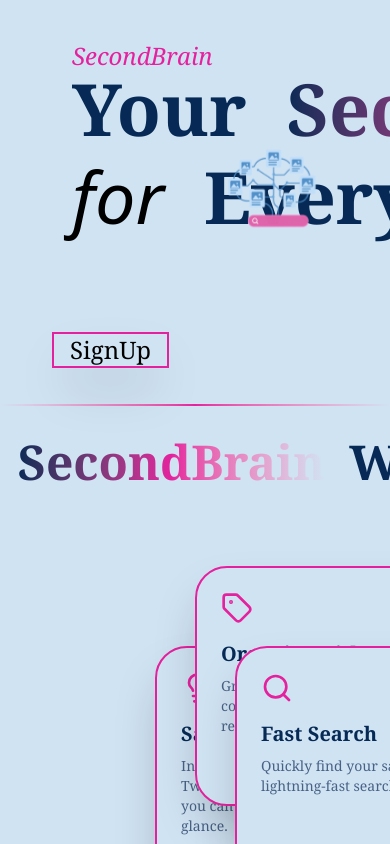
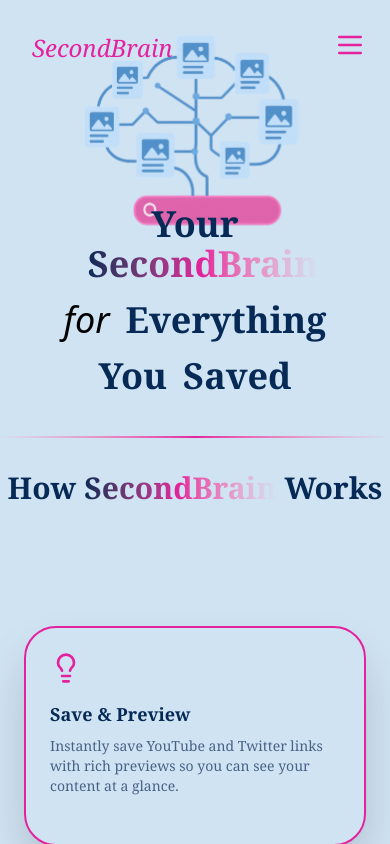
Before and after one commit to vikalpis/SecondBrain, a React (Vite) app: page / in a window 390 px wide. Shown: the top 844 px of the page. Built offline with nearby package versions, Linux system fonts and the light colour scheme.

Commit message:
Responsive

```diff
--- a/src/component/ui/SidebarItem.tsx
+++ b/src/component/ui/SidebarItem.tsx
@@ -7,11 +7,11 @@
         onClick ?: ()=> void
     }
 ){
-    return <div onClick={onClick} className="flex  shadow m-6 rounded hover:bg-gray-200 cursor-pointer transition-all duration-300">
-        <div className="p-2">
+    return <div onClick={onClick} className="flex bg-[#D0E3F3]  shadow m-6 rounded  cursor-pointer hover:scale-105 transition-all duration-300">
+        <div className="p-2 text-[#E4229D]">
             {icon}
         </div>
-        <div className="p-2">
+        <div className="p-2 text-[#062A55] font-serif">
            {text}
         </div>
 
--- a/src/icons/Index.ts
+++ b/src/icons/Index.ts
@@ -1,11 +1,13 @@
 export interface IconProps {
-    size : "sm" | "md" | "lg" |"xl";
+    size : "sm" | "md" | "lg" |"xl" | "2xl";
     onClick ?: ()=> void
+
 }
 
 export const iconSizeVariants = {
     "sm" : "size-2",
     "md" : "size-4",
     "lg" : "size-5",
-    "xl" : "size-8"
+    "xl" : "size-8",
+    "2xl" : "size-10"
 }
--- a/src/pages/Dashboard.tsx
+++ b/src/pages/Dashboard.tsx
@@ -21,10 +21,10 @@
     navigate("/Login")
   }
   return (
-    <div className="flex flex-col md:flex-row">
+    <div className="flex flex-col bg-gradient-to-b from-[#D0E3F3] from-0%  to-[#DA82C8] to-100% md:flex-row">
       <Sidebar onSelectType={(type) => setType(type)} />
 
-      <div className="p-4  h-screen bg-gray-200 border-2 w-full overflow-hidden">
+      <div className="p-4  h-screen bg-gradient-to-b from-[#D0E3F3] from-0%  to-[#DA82C8] to-100%  w-full overflow-hidden">
         <CreateContentModel
           open={openModel}
           closeModel={() => setOpenModel(e => !e)}
@@ -41,7 +41,7 @@
           />
           {/* <LogOut/> */}
           <Button
-            variants="secondary"
+            variants="primary"
             text="LogOut"
             size="md"
             // startIcon={<LogOutIcon size="sm" />}
--- a/src/pages/Hero.tsx
+++ b/src/pages/Hero.tsx
@@ -1,5 +1,6 @@
+import { useState } from "react"
 import { Group1 } from '../../src/component/ui/Group1'
-import { Lightbulb, Tag, Search, Share, Globe, Bookmark } from "lucide-react"
+import { Lightbulb, Tag, Search, Share, Globe, Bookmark, Menu, X } from "lucide-react"
 import { Footer } from '../component/ui/Footer'
 
 const features = [
@@ -35,7 +36,6 @@
   }
 ]
 
-// function: split into rows of 3
 const chunkArray = (arr:any, size:number) => {
   return arr.reduce((acc:any, _:any, i:any) => {
     if (i % size === 0) acc.push(arr.slice(i, i + size))
@@ -44,90 +44,114 @@
 }
 
 export default function HeroSection() {
+  const [isOpen, setIsOpen] = useState(false)
   const featureRows = chunkArray(features, 3)
 
   return (
     <div className="bg-[#d0e3F3] overflow-hidden">
       {/* Navbar */}
-      <div className="flex justify-start h-15 w-full ml-8 mr-8 p-8">
+      <div className="flex justify-between items-center w-full px-6 md:px-16 py-6">
+        {/* Logo */}
         <div className="text-[#e4229d] italic text-2xl font-serif p-2">
           SecondBrain
         </div>
 
-        <div className="flex px-40 gap-8 mr-44">
-          <div className="text-[#486285] font-serif p-3">ABOUT</div>
-          <div className="text-[#486285] font-serif p-3">PRODUCTS</div>
-          <div className="text-[#486285] font-serif p-3">CONTACT</div>
+        {/* Desktop Links */}
+        <div className="hidden md:flex gap-8">
+          <div className="text-[#486285] font-serif p-2">ABOUT</div>
+          <div className="text-[#486285] font-serif p-2">PRODUCTS</div>
+          <div className="text-[#486285] font-serif p-2">CONTACT</div>
+        </div>
+
+        {/* Desktop SignUp */}
+        <div className="hidden md:flex shadow-[#e4229d]">
+          <span className="px-4 py-1 shadow-2xl text-lg md:text-2xl font-serif border-2 border-[#e4229d]">
+            SignUp
+          </span>
+        </div>
+
+        {/* Mobile Hamburger */}
+        <div className="md:hidden">
+          <button onClick={() => setIsOpen(!isOpen)}>
+            {isOpen ? <X className="w-8 h-8 text-[#e4229d]" /> : <Menu className="w-8 h-8 text-[#e4229d]" />}
+          </button>
         </div>
       </div>
 
-      {/* Main Section (aside + image) */}
-      <div className="flex justify-between items-center px-16">
-        {/* side1 text */}
-        <div className=" w-1/2">
-          <aside className="flex font-extrabold font-serif text-7xl p-2">
+      {/* Mobile Dropdown */}
+      {isOpen && (
+        <div className="md:hidden flex flex-col items-center gap-4 pb-6 bg-[#d0e3F3]">
+          <div className="text-[#486285] font-serif">ABOUT</div>
+          <div className="text-[#486285] font-serif">PRODUCTS</div>
+          <div className="text-[#486285] font-serif">CONTACT</div>
+          <span className="px-4 py-1 shadow-2xl text-lg font-serif border-2 border-[#e4229d]">
+            SignUp
+          </span>
+        </div>
+      )}
+
+      {/* Main Section */}
+      <div className="flex flex-col-reverse lg:flex-row justify-between items-center px-6 md:px-16 gap-10">
+        {/* Left text */}
+        <div className="w-full lg:w-1/2 text-center lg:text-left">
+          <aside className="flex flex-wrap font-extrabold font-serif text-4xl md:text-6xl lg:text-7xl justify-center lg:justify-start p-2">
             <p className="text-[#062a55]">Your</p>
-            <p className="bg-gradient-to-r from-[#062a55] via-[#e4229d] to-[#d0e3f3] bg-clip-text text-transparent ml-10">
+            <p className="bg-gradient-to-r from-[#062a55] via-[#e4229d] to-[#d0e3f3] bg-clip-text text-transparent ml-4 lg:ml-10">
               SecondBrain
             </p>
           </aside>
 
-          <aside className="flex p-2">
-            <p className="italic font-light text-7xl">for</p>
-            <p className="font-extrabold font-serif text-7xl ml-10 text-[#062a55]">
+          <aside className="flex flex-wrap justify-center lg:justify-start p-2">
+            <p className="italic font-light text-4xl md:text-6xl lg:text-7xl">for</p>
+            <p className="font-extrabold font-serif text-4xl md:text-6xl lg:text-7xl ml-4 lg:ml-10 text-[#062a55]">
               Everything
             </p>
           </aside>
 
-          <aside className="flex ml-80 font-extrabold p-2">
-            <p className="text-7xl font-serif text-[#062a55]">You</p>
-            <p className="text-7xl font-serif text-[#062a55] ml-8">Saved</p>
+          <aside className="flex flex-wrap justify-center lg:justify-start lg:ml-80 font-extrabold p-2">
+            <p className="text-4xl md:text-6xl lg:text-7xl font-serif text-[#062a55]">You</p>
+            <p className="text-4xl md:text-6xl lg:text-7xl font-serif text-[#062a55] ml-4 lg:ml-8">Saved</p>
           </aside>
         </div>
 
-        {/* right side image */}
-        <div className="w-2/5 flex justify-center">
-          <Group1 className="w-full h-auto" />
+        {/* Right image */}
+        <div className="w-full lg:w-2/5 -mt-35 -mb-46 flex justify-center">
+          <Group1 className="w-3/4 md:w-full h-auto" />
         </div>
       </div>
 
-      <div className="flex shadow-[#e4229d] px-12">
-        <span className="px-4 shadow-2xl text-2xl font-serif border-2 m-1 border-[#e4229d]">
-          SignUp
-        </span>
-      </div>
-
-      {/* second phase */}
+      {/* Divider */}
       <div className="h-[2px] w-full bg-gradient-to-r from-[#d0e3f3] via-[#e4229d] to-[#d0e3f3] my-8"></div>
 
-      <div className="flex justify-center gap-6">
-        <span className="text-5xl font-bold font-serif text-[#062a55]">
+      {/* Section title */}
+      <div className="flex flex-wrap justify-center gap-2 md:gap-6 text-center">
+        <span className="text-3xl md:text-4xl lg:text-5xl font-bold font-serif text-[#062a55]">
           How
         </span>
-        <span className="text-5xl font-bold font-serif bg-gradient-to-r from-[#062a55] via-[#e4229d] to-[#d0e3f3] bg-clip-text text-transparent">
+        <span className="text-3xl md:text-4xl lg:text-5xl font-bold font-serif bg-gradient-to-r from-[#062a55] via-[#e4229d] to-[#d0e3f3] bg-clip-text text-transparent">
           SecondBrain
         </span>
-        <span className="text-5xl font-bold font-serif text-[#062a55]">
+        <span className="text-3xl md:text-4xl lg:text-5xl font-bold font-serif text-[#062a55]">
           Works
         </span>
       </div>
 
-      {/* cards in rows */}
-      <div className="flex flex-col gap-16 mt-20 px-40">
+      {/* Feature cards */}
+      <div className="flex flex-col gap-16 mt-20 px-6 md:px-20 lg:px-40">
         {featureRows.map((row:any, rowIndex:any) => (
-          <div key={rowIndex} className="grid grid-cols-3 gap-10 justify-center">
+          <div key={rowIndex} className="grid grid-cols-1 sm:grid-cols-2 lg:grid-cols-3 gap-10 justify-center">
             {row.map((f:any, i:any) => (
               <div
                 key={i}
-                className={`h-60 w-72 rounded-4xl bg-[#d0e3f3] border-2 border-[#e4229d] shadow-2xl p-6 flex flex-col items-start justify-start ${
-                  i % 2 === 0 ? "mt-20" : ""
+                className={`h-auto min-h-[220px] w-full sm:w-72 rounded-4xl bg-[#d0e3f3] border-2 border-[#e4229d] shadow-2xl p-6 flex flex-col items-start justify-start ${
+                  i % 2 === 0 ? "mt-10 lg:mt-20" : ""
                 }`}
               >
                 {f.icon}
-                <h3 className="mt-4 text-xl font-bold text-[#062a55] font-serif">
+                <h3 className="mt-4 text-lg md:text-xl font-bold text-[#062a55] font-serif">
                   {f.title}
                 </h3>
-                <p className="mt-2 text-sm text-[#486285] font-serif">
+                <p className="mt-2 text-sm md:text-base text-[#486285] font-serif">
                   {f.desc}
                 </p>
               </div>
@@ -135,10 +159,10 @@
           </div>
         ))}
       </div>
-      <div className='mt-4'>
-      <Footer/>
+
+      <div className='mt-8'>
+        <Footer/>
       </div>
-
     </div>
   )
 }
--- a/src/pages/Login.tsx
+++ b/src/pages/Login.tsx
@@ -25,12 +25,10 @@
     try {
       setDisabled(true);
 
-
       const response = await axios.post(`${BACKEND_URL}/api/v1/user/login`, {
         username,
         password,
       });
-
 
       const jwt = response.data.token;
       localStorage.setItem("token", jwt);
@@ -44,29 +42,52 @@
     }
   }
 
-  return <div>
-  <div className="h-screen w-full bg-gradient-to-b from-[#D0E3F3] from-0%  to-[#DA82C8] to-100%  justify-center items-center  ">
-
-  <div className="text-4xl  flex justify-center font-bold font-serif py-16 tracking-tighter bg-gradient-to-r from-[#062A55] from-40% via-[#e4229d] to-[#d0e3f3]  bg-clip-text text-transparent">
+  return (
+    <div className="min-h-screen w-full bg-gradient-to-b from-[#D0E3F3] to-[#DA82C8] flex flex-col justify-center items-center px-4 sm:px-6 md:px-8">
+      {/* Heading */}
+      <div className="text-4xl sm:text-5xl md:text-5xl flex justify-center font-bold font-serif py-8 sm:py-10 md:py-10 tracking-tighter bg-gradient-to-r from-[#062A55] to-[#e4229d]  bg-clip-text text-transparent text-center">
         Welcome Back!
       </div>
-  <div className="flex justify-center ">
-  <div className="rounded-[60px] bg-white/30 backdrop-blur-lg p-8 ">
-  <div className=" flex justify-center text-[#062A55] font-semibold text-2xl font-serif min-w-md">
+
+      {/* Card */}
+      <div className="flex justify-center w-full max-w-md">
+        <div className="rounded-[50px] sm:rounded-[60px] md:rounded-[60px] bg-white/30 backdrop-blur-lg p-8 sm:p-8 w-full">
+          {/* Title */}
+          <div className="flex justify-center text-[#062A55] font-semibold text-2xl sm:text-2xl font-serif mb-6">
             LogIn
           </div>
-  <form onSubmit ={handleLogin} className="flex flex-col gap-10 px-6 py-15 justify-center">
+
+          {/* Form */}
+          <form
+            onSubmit={handleLogin}
+            className="flex flex-col gap-8 sm:gap-10 md:gap-10 px-2 sm:px-4 md:px-6"
+          >
+            {/* Username */}
             <div>
-          <div className="font-semibold tracking-tighter text-xl font-serif text-[#062A55] px-2">Username:</div>
-      <Input variants="primary" ref={usernameRef}  placeholder="Username" />
+              <div className="font-semibold tracking-tighter text-lg sm:text-xl font-serif text-[#062A55] px-2">
+                Username:
               </div>
-      <div>
-          <div className="font-semibold tracking-tighter text-xl font-serif text-[#062A55] px-2">Password:</div>
-      <Input variants="primary" ref={passwordRef} placeholder="Password"/>
+              <Input
+                variants="primary"
+                ref={usernameRef}
+                placeholder="Username"
+              />
             </div>
 
+            {/* Password */}
+            <div>
+              <div className="font-semibold tracking-tighter text-lg sm:text-xl font-serif text-[#062A55] px-2">
+                Password:
+              </div>
+              <Input
+                variants="primary"
+                ref={passwordRef}
+                placeholder="Password"
+              />
+            </div>
 
-      <div className="flex  justify-center " >
+            {/* Button */}
+            <div className="flex justify-center">
               <Button
                 variants="primary"
                 text="LogIn"
@@ -74,15 +95,21 @@
                 fullwidth={true}
                 loading={disabled}
               />
-
             </div>
 
-      <div className="mt-[-34px]">
-            new user? Register here: <Link className="text-[#062A55] font-semibold" to="/Signup">SignUp</Link>
+            {/* Signup link */}
+            <div className="text-center text-sm sm:text-base md:text-lg mt-[-20px] sm:mt-[-28px] md:mt-[-34px]">
+              New user? Register here:{" "}
+              <Link
+                className="text-[#062A55] font-semibold"
+                to="/Signup"
+              >
+                SignUp
+              </Link>
             </div>
           </form>
         </div>
       </div>
     </div>
-      </div>
+  );
 }
--- a/src/pages/Signup.tsx
+++ b/src/pages/Signup.tsx
@@ -5,65 +5,86 @@
 import { BACKEND_URL } from "../component/ui/config";
 import { Link, useNavigate } from "react-router-dom";
 
-
-export function Signup(){
+export function Signup() {
   const usernameRef = useRef<HTMLInputElement>(null);
   const passwordRef = useRef<HTMLInputElement>(null);
-    const navigate = useNavigate()
-    const [disabled, setDisabled] = useState(false)
+  const navigate = useNavigate();
+  const [disabled, setDisabled] = useState(false);
 
-    async function handleSignup(e:React.FormEvent){
-        e.preventDefault()
+  async function handleSignup(e: React.FormEvent) {
+    e.preventDefault();
 
     const username = usernameRef.current?.value;
     const password = passwordRef.current?.value;
 
-        if(!username || !password){
-            alert("Both fields are required!")
+    if (!username || !password) {
+      alert("Both fields are required!");
       return;
     }
 
-        try{
-            setDisabled(true)
+    try {
+      setDisabled(true);
       await axios.post(`${BACKEND_URL}/api/v1/user/signup`, {
         username,
-            password
+        password,
       });
 
-        alert("you are signed UP!")
-        navigate("/login")
-
-        }catch(err){
+      alert("you are signed UP!");
+      navigate("/login");
+    } catch (err) {
       console.error(err);
       alert("Signup failed!");
     } finally {
       setDisabled(false);
     }
+  }
 
-    }
-    return <div>
-    <div className="h-screen w-full bg-gradient-to-b from-[#D0E3F3] from-0%  to-[#DA82C8] to-100%  justify-center items-center  ">
-
-    <div className="text-4xl  flex justify-center font-bold font-serif py-16 tracking-tighter bg-gradient-to-r from-[#062A55] from-40% via-[#e4229d] to-[#d0e3f3]  bg-clip-text text-transparent">
+  return (
+    <div className="min-h-screen w-full bg-gradient-to-b from-[#D0E3F3] to-[#DA82C8] flex flex-col justify-center items-center px-4 sm:px-6 md:px-8">
+      {/* Heading */}
+      <div className="text-4xl sm:text-5xl md:text-5xl flex justify-center font-bold font-serif py-8 sm:py-10 md:py-10 tracking-tighter bg-gradient-to-r from-[#062A55] to-[#e4229d] bg-clip-text text-transparent text-center">
         Welcome To SecondBrain
       </div>
-    <div className="flex justify-center ">
-    <div className="rounded-[60px] bg-white/30 backdrop-blur-lg p-8 ">
-    <div className=" flex justify-center text-[#062A55] font-semibold text-2xl font-serif min-w-md">
+
+      {/* Card */}
+      <div className="flex justify-center w-full max-w-md">
+        <div className="rounded-[50px] sm:rounded-[60px] md:rounded-[60px] bg-white/30 backdrop-blur-lg p-6 sm:p-8 w-full">
+          {/* Title */}
+          <div className="flex justify-center text-[#062A55] font-semibold text-2xl sm:text-2xl font-serif mb-6">
             SignUp
           </div>
-    <form onSubmit ={handleSignup} className="flex flex-col gap-10 px-6 py-15 justify-center">
+
+          {/* Form */}
+          <form
+            onSubmit={handleSignup}
+            className="flex flex-col gap-8 sm:gap-10 md:gap-10 px-2 sm:px-4 md:px-6"
+          >
+            {/* Username */}
             <div>
-            <div className="font-semibold tracking-tighter text-xl font-serif text-[#062A55] px-2">Username:</div>
-        <Input variants="primary" ref={usernameRef}  placeholder="Username" />
+              <div className="font-semibold tracking-tighter text-lg sm:text-xl font-serif text-[#062A55] px-2">
+                Username:
               </div>
-        <div>
-            <div className="font-semibold tracking-tighter text-xl font-serif text-[#062A55] px-2">Password:</div>
-        <Input variants="primary" ref={passwordRef} placeholder="Password"/>
+              <Input
+                variants="primary"
+                ref={usernameRef}
+                placeholder="Username"
+              />
             </div>
 
+            {/* Password */}
+            <div>
+              <div className="font-semibold tracking-tighter text-lg sm:text-xl font-serif text-[#062A55] px-2">
+                Password:
+              </div>
+              <Input
+                variants="primary"
+                ref={passwordRef}
+                placeholder="Password"
+              />
+            </div>
 
-        <div className="flex  justify-center " >
+            {/* Button */}
+            <div className="flex justify-center">
               <Button
                 variants="primary"
                 text="SignUp"
@@ -71,16 +92,18 @@
                 fullwidth={true}
                 loading={disabled}
               />
-
-
             </div>
 
-        <div className="mt-[-34px]">
-            already have an account? <Link className="text-[#062A55] font-semibold" to="/login">Login</Link>
+            {/* Login link */}
+            <div className="text-center text-sm sm:text-base md:text-lg mt-[-20px] sm:mt-[-28px] md:mt-[-34px]">
+              Already have an account?{" "}
+              <Link className="text-[#062A55] font-semibold" to="/login">
+                Login
+              </Link>
             </div>
           </form>
         </div>
       </div>
     </div>
-        </div>
+  );
 }
```
Also changed, not shown: src/component/ui/CreateContentModel.tsx (+4 -4 lines), src/component/ui/SearchInput.tsx (+5 -2 lines), src/component/ui/Sidebar.tsx (+4 -4 lines). Lines whose indentation alone changed are shown as unchanged.
